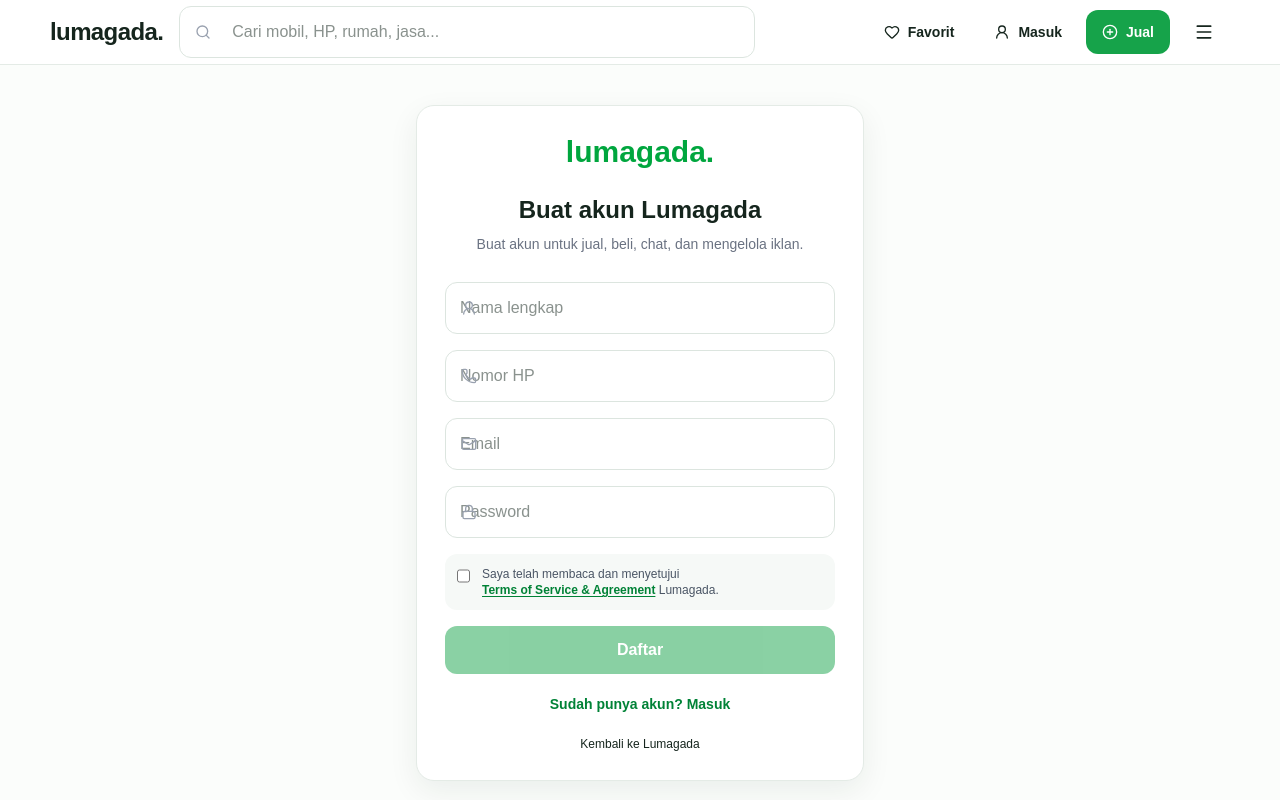
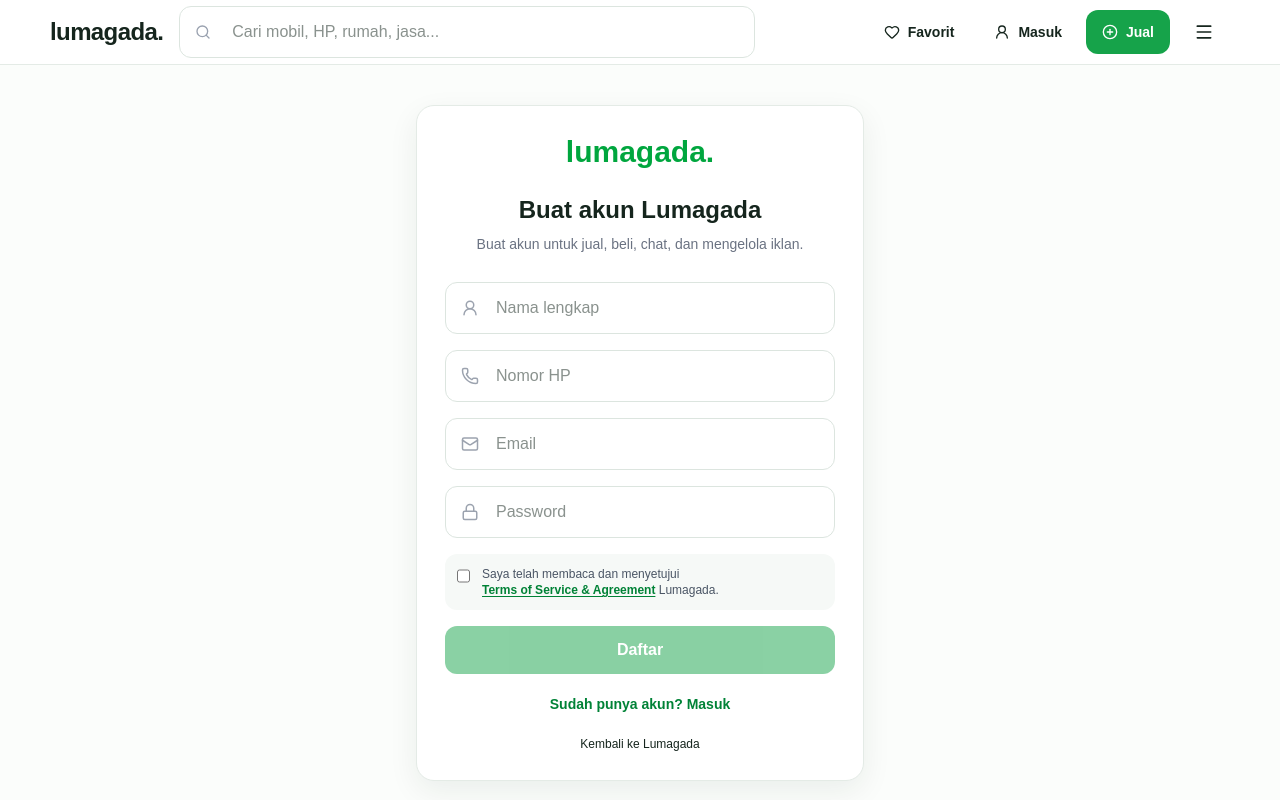
Before and after one commit to odhot/lumagada, a Next.js app: page /login in a window 1280 px wide. Both pictures are taken after a click on the button "Belum punya akun? Daftar". Shown: the top 800 px of the page. Built offline with nearby package versions, Linux system fonts and the light colour scheme.

Commit message:
Fix signup field icon padding and alignment

```diff
--- a/app/login/page.tsx
+++ b/app/login/page.tsx
@@ -7,9 +7,9 @@
  return <main className="min-h-[70vh] flex items-center justify-center px-4 py-10"><div className="card p-7 w-full max-w-md shadow">
   <div className="text-center"><div className="text-3xl font-black text-green-600">lumagada.</div><h1 className="text-2xl font-black mt-6">{mode==='login'?'Selamat datang kembali':'Buat akun Lumagada'}</h1><p className="text-gray-500 text-sm mt-2">{mode==='login'?'Masuk untuk mengelola iklan dan favorit.':'Buat akun untuk jual, beli, chat, dan mengelola iklan.'}</p></div>
   <form className="mt-7 space-y-4" onSubmit={e=>{e.preventDefault();if(mode==='signup'&&!terms)return;location.href='/dashboard'}}>
-   {mode==='signup'&&<><div className="relative"><UserRound className="absolute left-4 top-1/2 -translate-y-1/2 w-4 h-4 text-gray-400 pointer-events-none"/><input className="input pl-12" type="text" placeholder="Nama lengkap" required/></div><div className="relative"><Phone className="absolute left-4 top-1/2 -translate-y-1/2 w-4 h-4 text-gray-400 pointer-events-none"/><input className="input pl-12" type="tel" placeholder="Nomor HP" required/></div></>}
-   <div className="relative"><Mail className="absolute left-4 top-1/2 -translate-y-1/2 w-4 h-4 text-gray-400 pointer-events-none"/><input className="input pl-12" type="email" placeholder="Email" required/></div>
-   <div className="relative"><Lock className="absolute left-4 top-1/2 -translate-y-1/2 w-4 h-4 text-gray-400 pointer-events-none"/><input className="input pl-12" type="password" placeholder="Password" required/></div>
+   {mode==='signup'&&<><div className="field-with-icon"><UserRound className="field-icon"/><input className="input" type="text" placeholder="Nama lengkap" required/></div><div className="field-with-icon"><Phone className="field-icon"/><input className="input" type="tel" placeholder="Nomor HP" required/></div></>}
+   <div className="field-with-icon"><Mail className="field-icon"/><input className="input" type="email" placeholder="Email" required/></div>
+   <div className="field-with-icon"><Lock className="field-icon"/><input className="input" type="password" placeholder="Password" required/></div>
    {mode==='signup'&&<div className="flex items-start gap-3 rounded-xl bg-[#f6f9f7] p-3 text-xs text-gray-600"><input id="terms" type="checkbox" checked={terms} onChange={e=>setTerms(e.target.checked)} className="mt-0.5 h-4 w-4 accent-green-600" required/><label htmlFor="terms">Saya telah membaca dan menyetujui <button type="button" onClick={()=>setShowTerms(true)} className="font-bold text-green-700 underline underline-offset-2">Terms of Service & Agreement</button> Lumagada.</label></div>}
    <button disabled={mode==='signup'&&!terms} className="btn btn-primary w-full disabled:opacity-50 disabled:cursor-not-allowed">{mode==='login'?'Masuk':'Daftar'}</button>
   </form>
@@ -28,5 +28,4 @@
   <section><h3 className="font-black text-gray-900">10. Tanggung Jawab Pengguna</h3><p>Pengguna bertanggung jawab atas isi iklan, komunikasi, dan transaksi yang dilakukan. Lumagada tidak menjamin kualitas, keaslian, kepemilikan, atau keamanan setiap barang dan jasa yang ditawarkan oleh pengguna.</p></section>
   <div className="rounded-xl bg-[#edf8ef] p-4 flex gap-3"><ShieldCheck className="w-5 h-5 text-green-600 shrink-0 mt-0.5"/><p className="text-xs">Dengan mencentang persetujuan saat pendaftaran, pengguna menyatakan setuju untuk terikat pada Terms of Service & Agreement ini serta aturan iklan dan kebijakan platform Lumagada.</p></div>
  </div><div className="p-4 border-t"><button type="button" onClick={()=>{setTerms(true);setShowTerms(false)}} className="btn btn-primary w-full">Saya Mengerti & Setuju</button></div></div></div>}
- </main>
-}
+ </main>}
```
